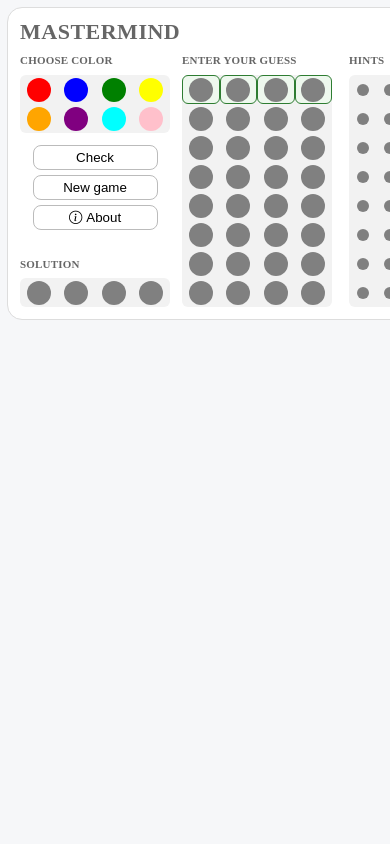
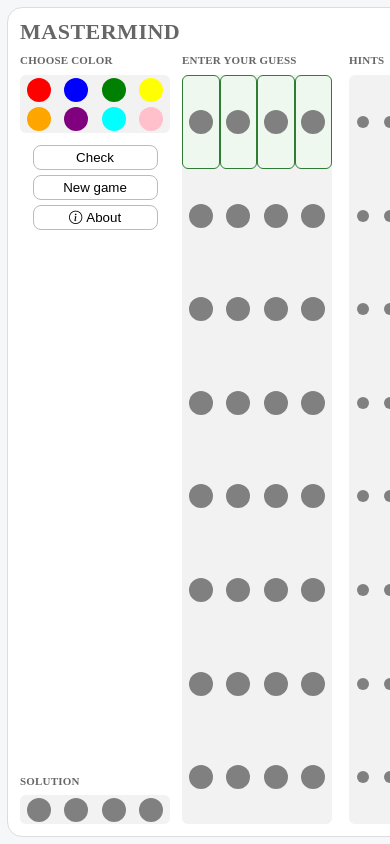
Before and after one commit to czmadzia2201/mastermind, an Angular app: page / in a window 390 px wide. Shown: the top 844 px of the page. Built offline with nearby package versions, Linux system fonts and the light colour scheme.

Commit message:
Fill compact viewport height by stretching game rows without enlarging balls

```diff
--- a/src/app/pages/game-page/game-page.css
+++ b/src/app/pages/game-page/game-page.css
@@ -205,16 +205,25 @@ button:hover {
 @media (max-width: 1020px) or (max-height: 750px) {
   :host { padding: 12px; }
   .game-layout {
-    min-height: auto;
+    min-height: calc(100vh - 24px);
     padding: 24px;
   }
   .game-columns {
     grid-template-columns: 190px 190px 170px;
     gap: 24px;
     margin-block: 0;
+    flex: 1;
   }
   .board-box { width: 190px; }
   .hint-box { width: 150px; }
+  .board-box,
+  .hint-box {
+    flex: 1;
+    grid-template-rows: repeat(8, minmax(40px, 1fr));
+    align-items: stretch;
+  }
+  .board-box .choice-box-item,
+  .hint-box .choice-box-item-small { height: auto; min-height: 40px; }
   .control-buttons { width: 160px; margin-top: 12px; margin-bottom: 0; }
   .control-buttons button { margin-top: 0; }
   .solution { margin-top: auto; }
@@ -232,7 +241,7 @@ button:hover {
 @media (max-width: 660px) or (max-height: 420px) {
   :host { padding: 8px; }
   .game-layout {
-    min-height: auto;
+    min-height: calc(100vh - 16px);
     padding: 12px;
     gap: 8px;
   }
@@ -243,6 +252,10 @@ button:hover {
   }
   .board-box { width: 150px; }
   .hint-box { width: 110px; }
+  .board-box,
+  .hint-box { grid-template-rows: repeat(8, minmax(29px, 1fr)); }
+  .board-box .choice-box-item,
+  .hint-box .choice-box-item-small { min-height: 29px; }
   .game-options-section,
   .board-section { gap: 6px; }
   .control-buttons,
@@ -267,6 +280,6 @@ button:hover {
 }
 
 .about-label-short { display: none; }
-@media (max-width: 660px) or (max-height: 480px) {
+@media (max-width: 660px) or (max-height: 420px) {
   .about-label-short { display: inline; }
 }
```
